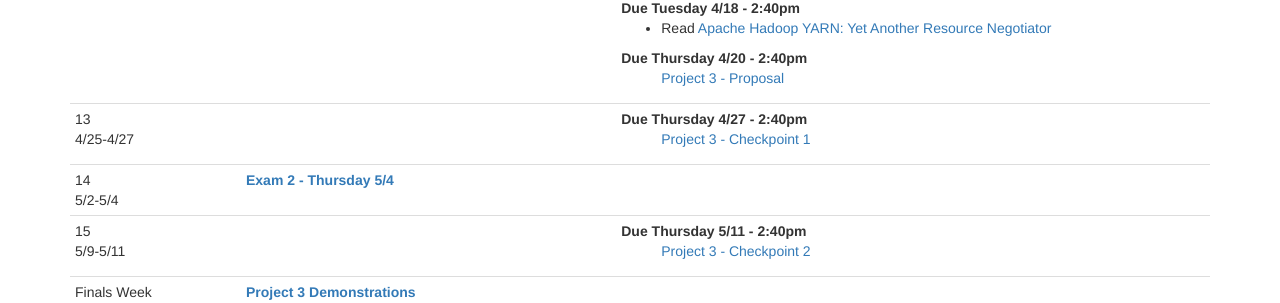
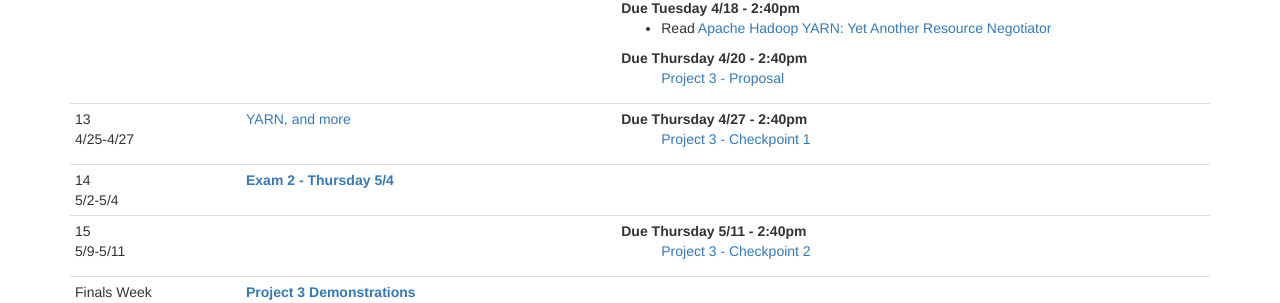
Before and after one commit to CS682-S17/cs682-s17.github.io, a Jekyll site: the page built from schedule.html, in a window 1280 px wide and 900 px high, scrolled down 597 px. Shown: the part 533-836 px from the top of the window. Built offline with Jekyll 4.4.1, drawn with Linux system fonts in a browser that asks for light colours.

Commit message:
add link to yarn slides

```diff
--- a/schedule.html
+++ b/schedule.html
@@ -206,6 +206,7 @@ title: Schedule
 		<tr>
 			<td>13<br/>4/25-4/27</td>
 			<td>
+			  <a href="https://docs.google.com/presentation/d/1JAfsnsQtRDaJM4mL0od6fku952-GqaHe1mpW41h51Os/edit?usp=sharing">YARN, and more</a><br/>
 			</td>
 			<td>
 			</td>
```
